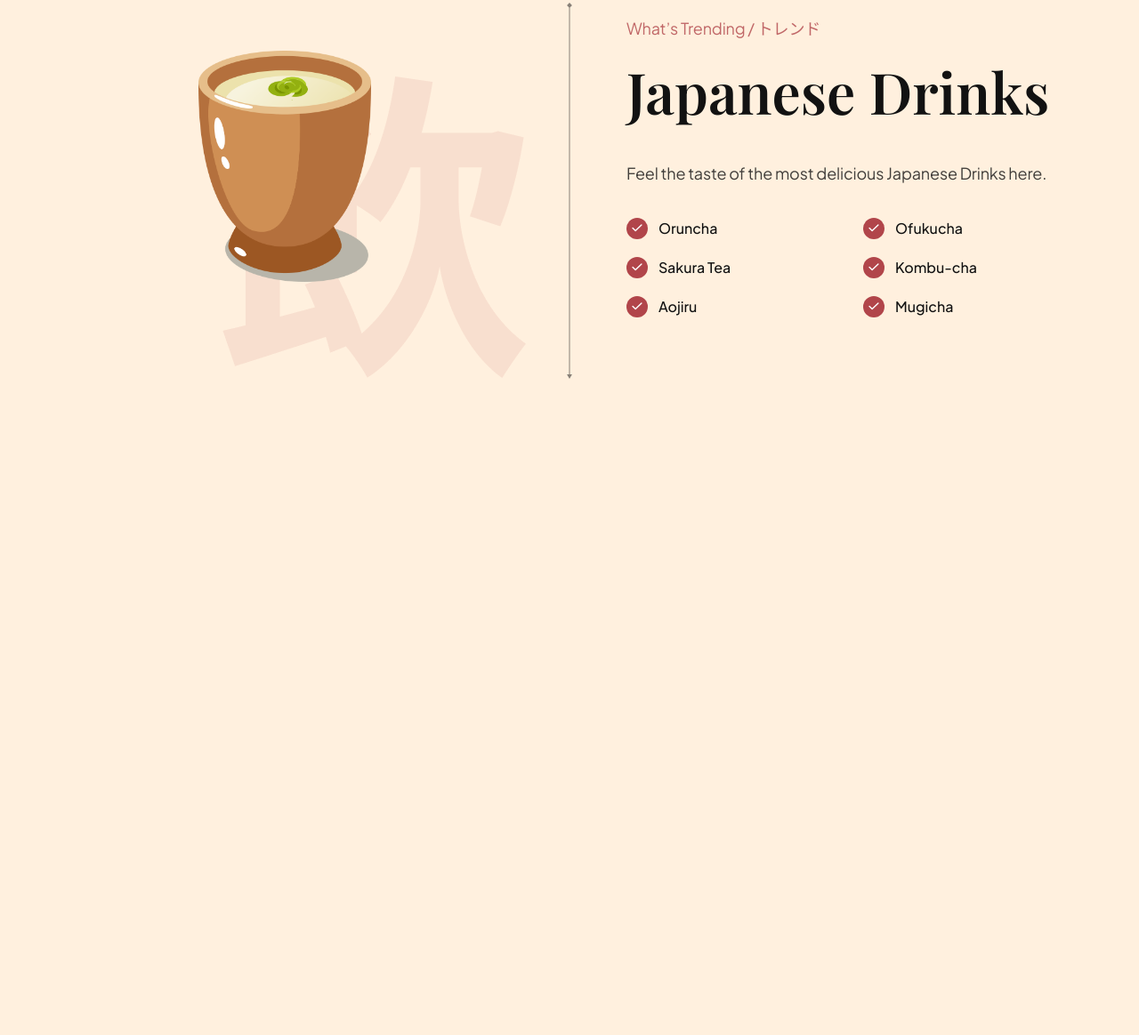
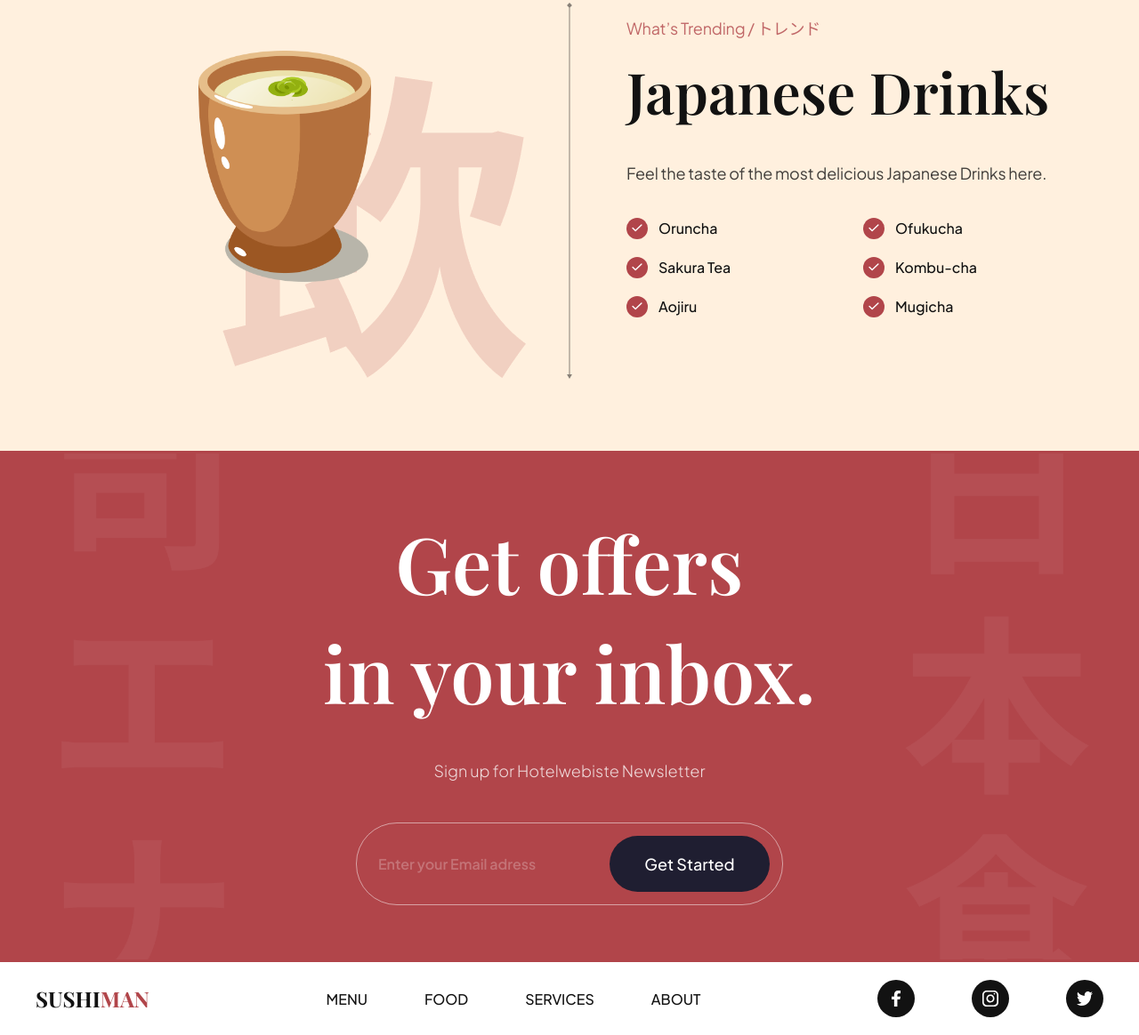
Before and after one commit to nzangi/HotelWebsite, a website built with Vite: page index.html in a window 1280 px wide. Shown: the part 3181-4345 px from the top of the page at 89% size. Before the commit the page ends 3688 px from the top, so only its background shows below. Built offline with nearby package versions, Linux system fonts and the light colour scheme.

Commit message:
Footer added

```diff
--- a/css/sections/footer.css
+++ b/css/sections/footer.css
@@ -0,0 +1,52 @@
+.footer{
+    width: 100%;
+    padding: 20px 40px;
+    background: var(--color-white);
+
+    flex-wrap: wrap;
+    gap: 20px;
+    overflow: hidden;
+}
+.footer__logo{
+    font-size: 24px;
+    font-weight: bold;
+    font-family: var(--playfair-display);
+    text-transform: uppercase;
+    color: var(--secondary-color);
+    cursor: pointer;
+}
+.footer__logo span{
+    color: var(--primary-color);
+}
+.footer ul{
+    list-style: none;
+    display: flex;
+    gap: 64px;
+    flex-wrap: wrap;
+    flex-direction: row;
+}
+.footer__nav:last-child{
+    gap: 32px;
+}
+
+.footer__nav li{
+    text-transform: uppercase;
+    font-family: var(--plus-jakarta-sans);
+    font-weight: 500;
+    font-size: 16px;
+    color: var(--secondary-color);
+    cursor: pointer;
+
+}
+.footer__social li{
+    width: 42px;
+    height: 42px;
+
+    background-color: var(--secondary-color);
+    border-radius: 100%;
+}
+.footer__social li img{
+    width: 45%;
+    height: 45%;
+    object-fit: contain;
+}
--- a/css/sections/subscribe.css
+++ b/css/sections/subscribe.css
@@ -0,0 +1,80 @@
+.subscription{
+    padding: 64px;
+
+    background-color: var(--primary-color);
+    background-image: url('../../assets/subscribe_bg.png');
+    background-repeat: no-repeat;
+    background-position: center;
+    background-size: contain;
+
+    flex-direction: column;
+    overflow: hidden;
+
+}
+
+.subscription h2{
+    font-size: 88px;
+    font-family: var(--playfair-display);
+    font-weight: 600;
+    line-height: 123px;
+
+    color: #fff;
+    text-align: center;
+
+}
+.subscription p{
+    font-size: 18px;
+    font-family: var(--plus-jakarta-sans);
+    font-weight: 300;
+    line-height: 36px;
+    margin-top: 32px;
+
+    color:rgba(255,255,255, 0.8);
+
+}
+.subscription__form{
+    min-width: 480px;
+    margin-top: 40px;
+
+    padding: 14px 14px 14px 24px;
+    display: flex;
+    gap: 10px;
+    border: 1px solid rgba(255,255,255, 0.5);
+    border-radius: 46px;
+
+}
+.subscription__form input{
+    flex: 1;
+
+    font-size: 16px;
+    font-family: var(--plus-jakarta-sans);
+    font-weight: 600;
+
+    color: #fff;
+    opacity: 0.5;
+
+    background: transparent;
+    border: none;
+    outline: none;
+
+}
+.subscription__form input::placeholder{
+    color: #fff;
+    opacity: 0.5;
+}
+.subscription__form button{
+    padding: 20px;
+    min-width: 180px;
+    font-size: 18px;
+    font-weight: 500;
+    font-family: var(--plus-jakarta-sans);
+
+    color: #fff;
+    text-align: center;
+    background: var(--black-400);
+    border-radius: 46px;
+    outline: none;
+    border: none;
+    cursor: pointer;
+
+}
--- a/css/sections/trending.css
+++ b/css/sections/trending.css
@@ -44,7 +44,6 @@
     display: flex;
     justify-content: center;
     flex-direction: column;
-
     padding: 32px 64px;
 }
 .trending__list{
@@ -98,7 +97,7 @@
 .trending-sushi , .trending__image{
     background: url('../../assets/japanese_sushi.png');
 }
-.trending-drink , .trending__image{
+.trending-drinks , .trending__image{
     background: url('../../assets/japanese_drinks.png');
 }
 
--- a/index.html
+++ b/index.html
@@ -289,6 +289,37 @@
             </div>
         </section>
     </section>
+
+    <section class="subscription flex-center" id="services">
+        <h2 data-aos="flip-down">Get offers <br>in your inbox.</h2>
+        <p data-aos="fade-up">Sign up for Hotelwebiste Newsletter</p>
+        <div class="subscription__form" data-aos="fade-up">
+            <input type="text" placeholder="Enter your Email adress"/>
+            <button>Get Started</button>
+        </div>
+    </section>
+
+    <footer class="footer flex-between">
+        <h3 class="footer__logo">Sushi<span>man</span></h3>
+        <ul class="footer__nav">
+            <li><a href="#menu">Menu</a></li>
+            <li><a href="#food">Food</a></li>
+            <li><a href="#services">Services</a></li>
+            <li><a href="#about-us">About</a></li>
+        </ul>
+        <ul class="footer__social">
+            <li class="flex-center">
+                <img src="assets/facebook.svg" alt="facebook">
+            </li>
+            <li class="flex-center">
+                <img src="assets/instagram.svg" alt="facebook">
+            </li>
+            <li class="flex-center">
+                <img src="assets/twitter.svg" alt="facebook">
+            </li>
+        </ul>
+
+    </footer>
     <script src="js/script.js" type="module"></script>
 </body>
 
```
